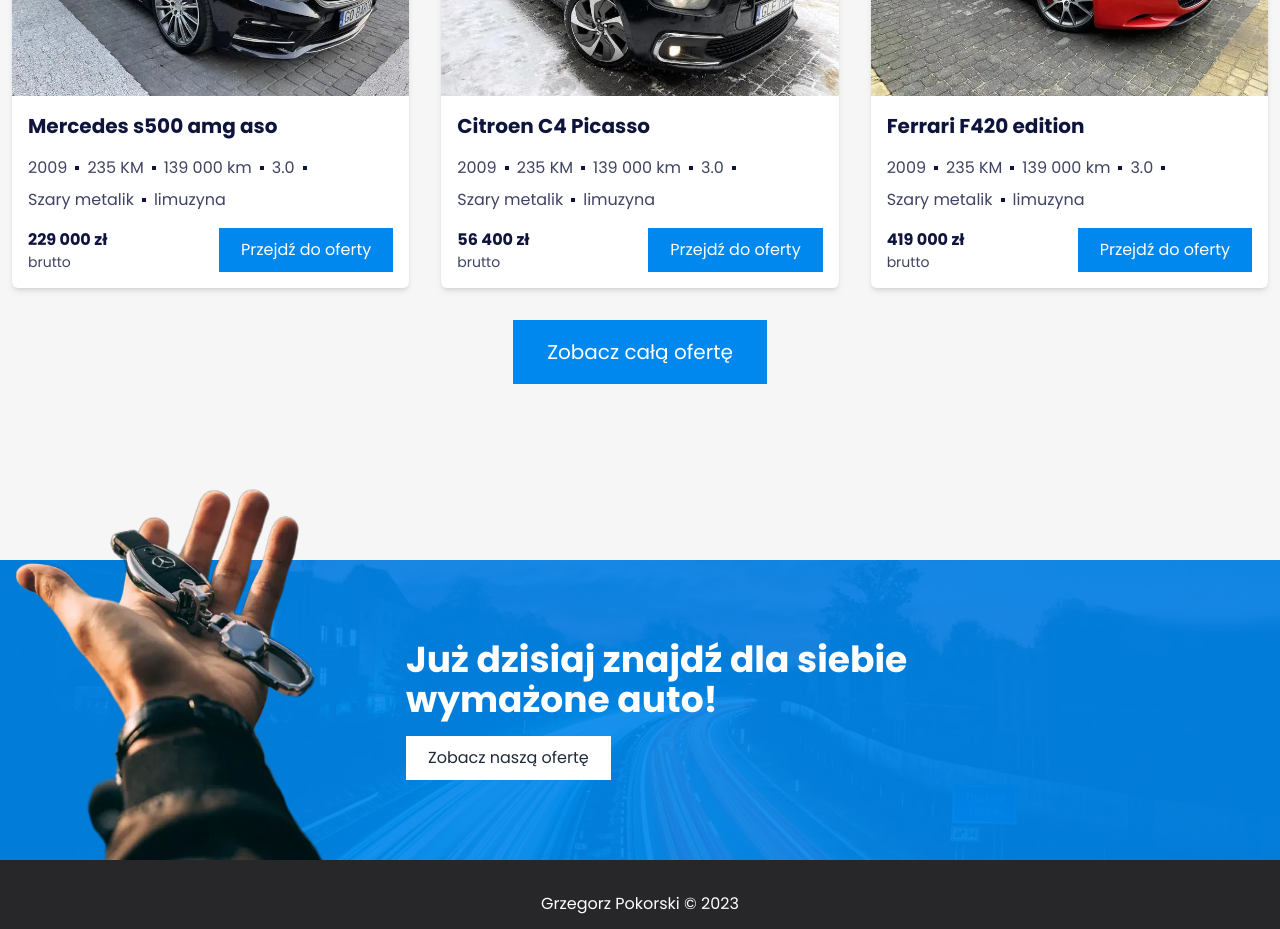
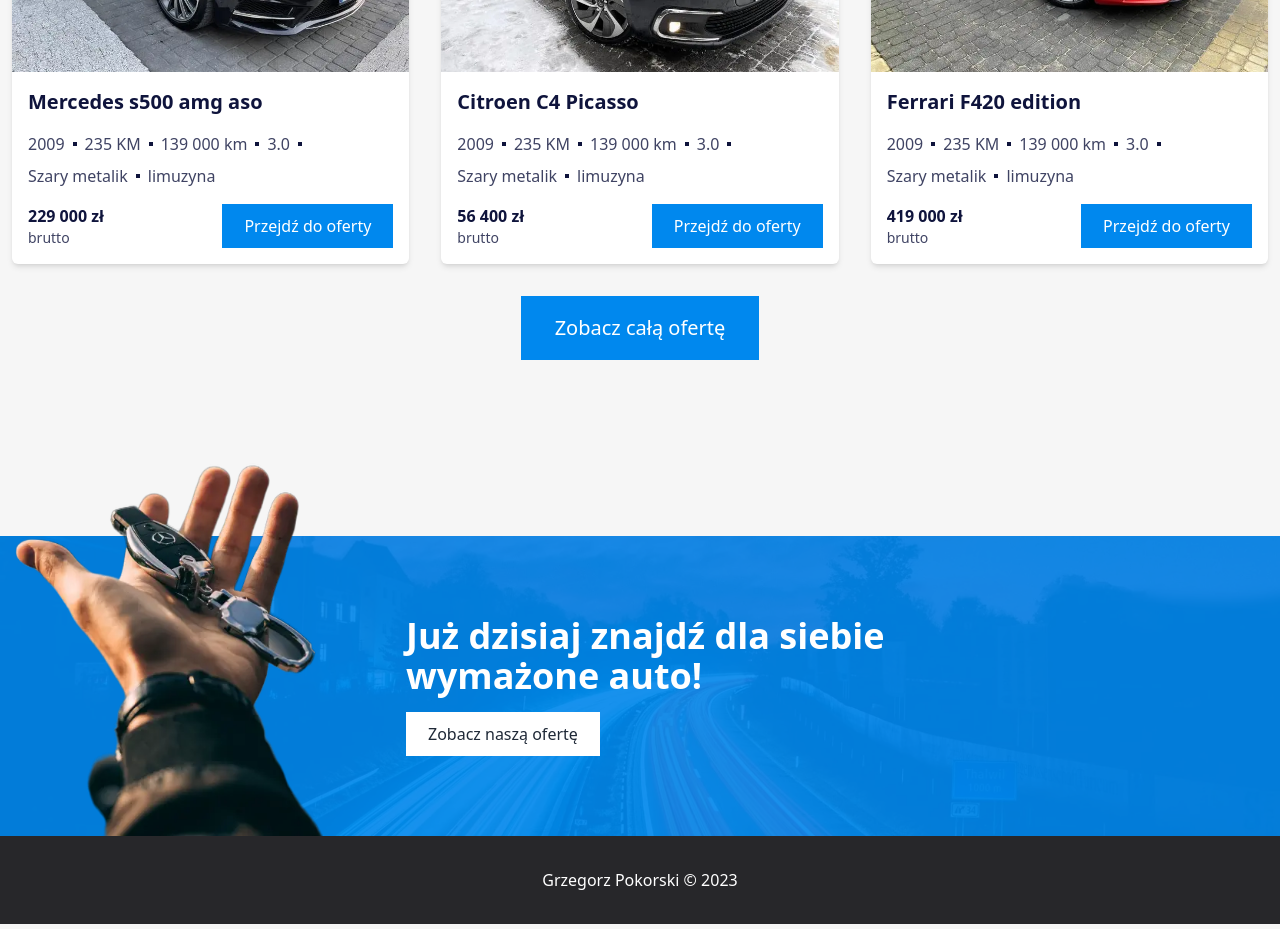
Before and after one commit to grzegorzpokorski/autodealer, a Next.js app: page / in a window 1280 px wide. Shown: the part 1600-2529 px from the top of the page. Built offline with nearby package versions, Linux system fonts and the light colour scheme.

Commit message:
fix: fix font family

```diff
--- a/tailwind.config.js
+++ b/tailwind.config.js
@@ -15,10 +15,10 @@
         secondary: "#0f143c",
         "light-gray": "#f6f6f6",
       },
-      fontFamily: {
-        sans: ["var(--font-poppins)", ...defaultTheme.fontFamily.sans],
-      },
       typography: {
+        fontFamily: {
+          sans: ["var(--font-poppins)", ...defaultTheme.fontFamily.sans],
+        },
         DEFAULT: {
           css: {
             blockquote: {
```
